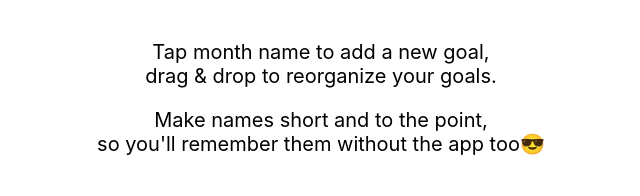
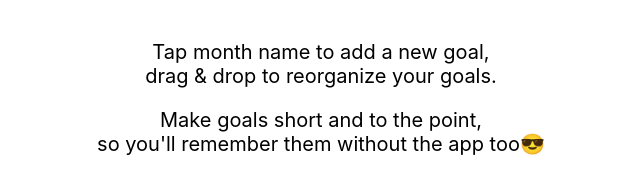
Before and after one commit to kristianjokela/veri-month-pie, a React (Create React App) app: page / in a window 1280 px wide. Shown: the top 196 px of the page, without its empty margins (319-959 px from the left). Built offline with nearby package versions, Linux system fonts and the light colour scheme.

Commit message:
Fix typo

```diff
--- a/src/App.tsx
+++ b/src/App.tsx
@@ -8,7 +8,7 @@ function App() {
       <div className='header'>
         <p>Tap month name to add a new goal, <br/>
           drag & drop to reorganize your goals.</p>
-          <p>Make names short and to the point, <br/>so you'll remember them without the app too😎</p>
+          <p>Make goals short and to the point, <br/>so you'll remember them without the app too😎</p>
       </div>
       <div className='content'>
         <img src={pie} alt="pie" />
```
